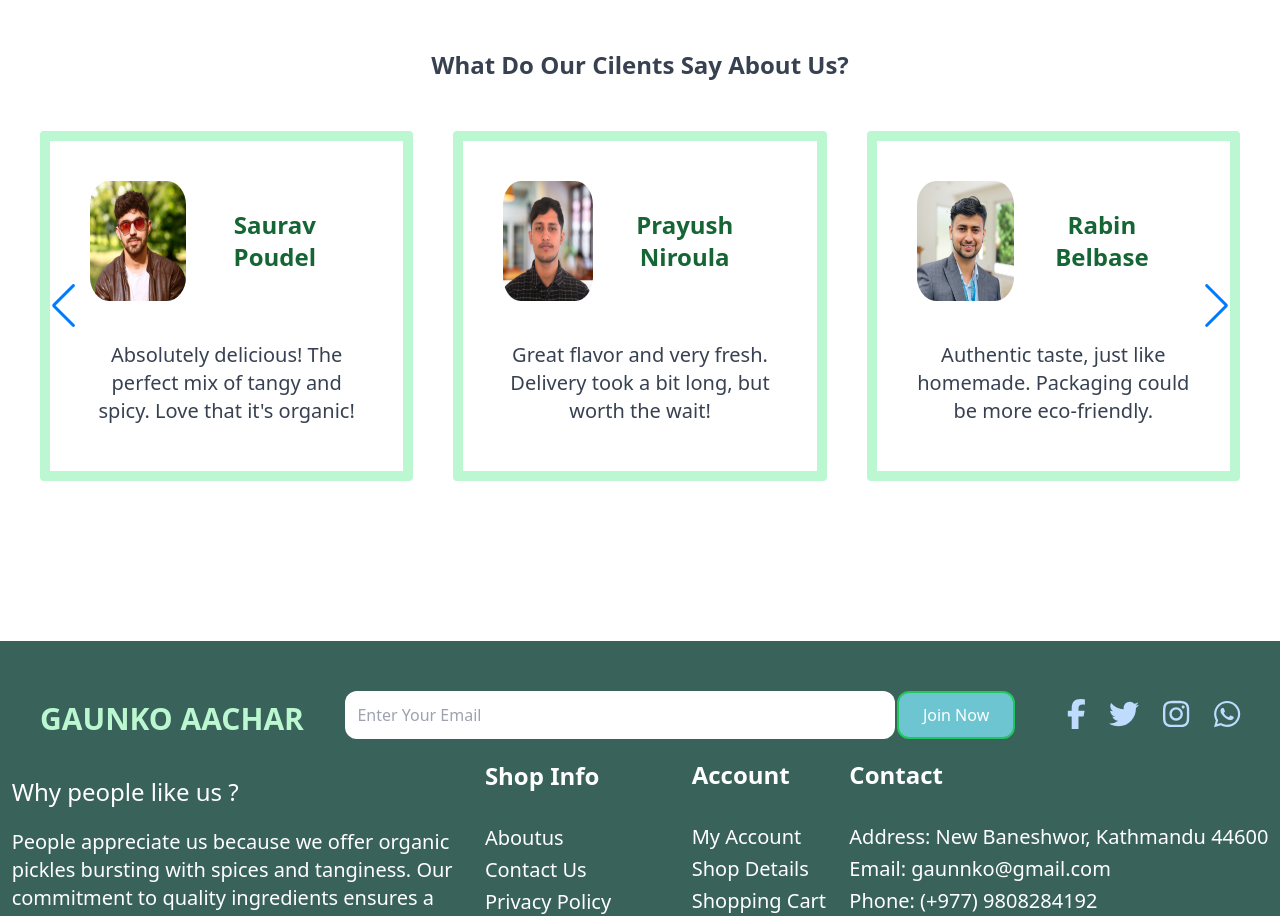
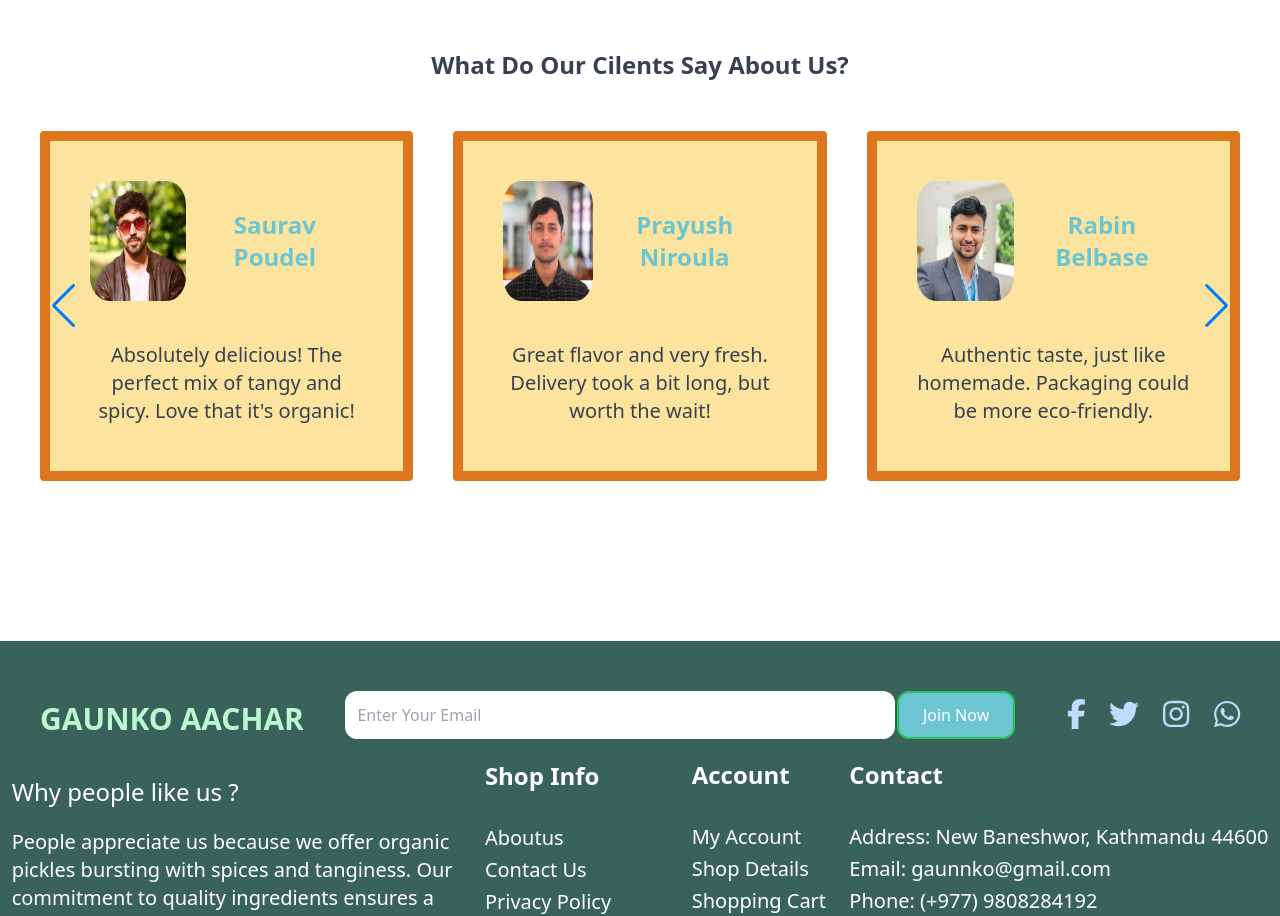
Before and after one commit to anishmendes/Pickle-Ecommerce-Project, a React (Vite) app: page / in a window 1280 px wide. Shown: the part 3180-4096 px from the top of the page. Built offline with nearby package versions, Linux system fonts and the light colour scheme.

Commit message:
testimonials

```diff
--- a/src/Components/Testimonal.jsx
+++ b/src/Components/Testimonal.jsx
@@ -28,7 +28,7 @@ const Testimonal = () => {
             <SwiperSlide key={index} className=' flex   justify- center '>
               <motion.div
                 whileHover={{ scale: 0.93 }}
-                className=' flex flex-col  pb-[100px] p-[40px] rounded border-[10px] text-center border border-green-200 max-h-[350px]'
+                className=' flex flex-col  pb-[100px] p-[40px] rounded border-[10px] text-center bg-navbar border border-hard   max-h-[350px]'
               >
                 <div className=' flex'>
                   <div className='img'>
@@ -37,7 +37,7 @@ const Testimonal = () => {
                     <i className='fa fa-quote-left icon'></i>
                   </div>
                   <div className='p-[20px] flex items-center'>
-                    <h2 className='text-2xl font-semibold text-green-800'>{val.name}</h2>
+                    <h2 className='text-2xl font-semibold text-customGray'>{val.name}</h2>
 
                   </div>
                 </div>
```
